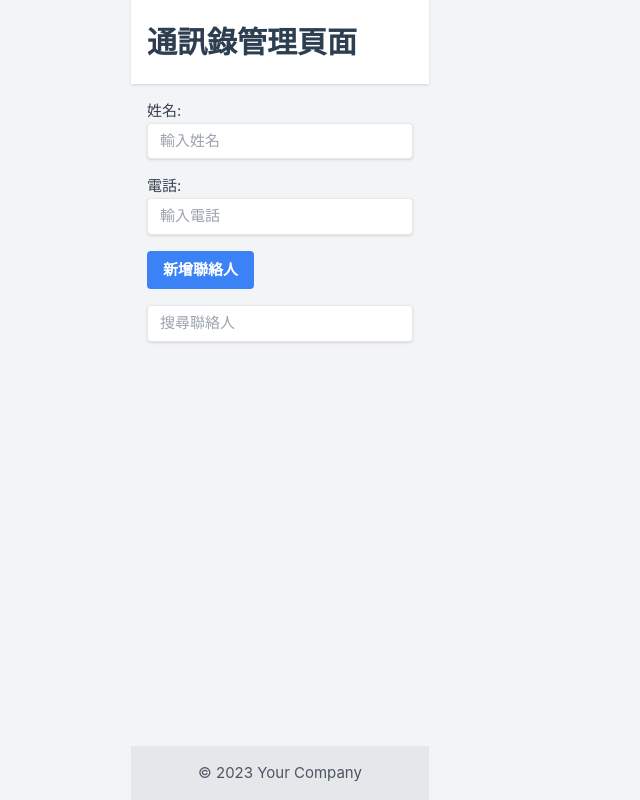
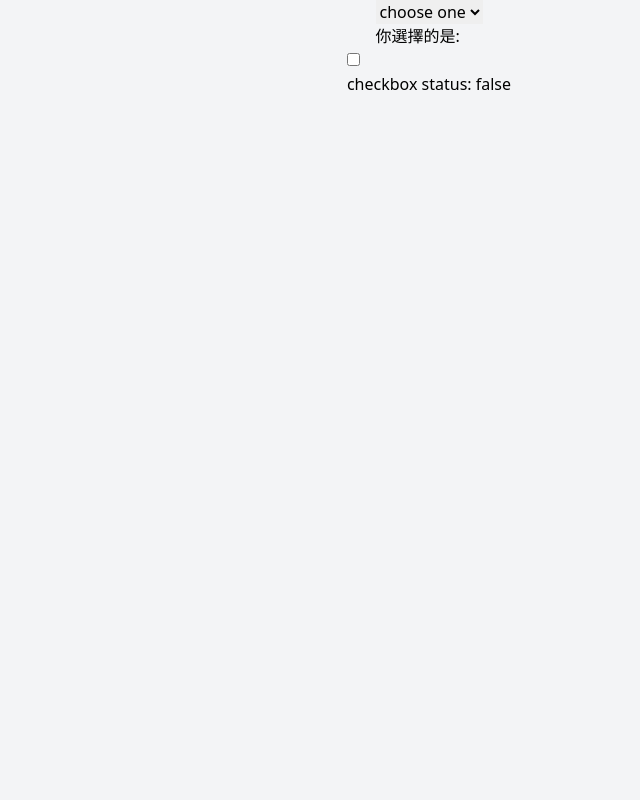
Before and after one commit to UranusLin/time-market, a Vue app: page / in a window 1280 px wide. Shown: the whole page, without its empty margins (211-851 px from the left). Built offline with nearby package versions, Linux system fonts and the light colour scheme.

Commit message:
update example

```diff
--- a/index.html
+++ b/index.html
@@ -4,7 +4,7 @@
     <meta charset="UTF-8" />
     <link rel="icon" href="/favicon.ico" />
     <meta name="viewport" content="width=device-width, initial-scale=1.0" />
-    <title>Vite App</title>
+    <title>Time market</title>
   </head>
   <body class="min-h-screen bg-gray-100">
     <div id="app"></div>
--- a/src/App.vue
+++ b/src/App.vue
@@ -1,56 +1,36 @@
 <script setup>
-import { RouterLink, RouterView } from 'vue-router'
-import HelloWorld from './components/HelloWorld.vue'
+import { ref } from 'vue'
+
+const name = ref('')
+const select = ref('')
+const checked = ref(false)
 </script>
 
 <template>
-  <div class="min-h-screen flex flex-col bg-gray-100">
-    <header class="bg-white shadow">
-      <div class="container mx-auto py-6 px-4">
-        <h1 class="text-3xl font-bold">通訊錄管理頁面</h1>
-      </div>
-    </header>
-    <main class="container mx-auto flex-1 p-4">
-      <form id="contactForm" class="mb-4">
-        <div class="mb-4">
-          <label for="name" class="block text-gray-700">姓名:</label>
-          <input
-            type="text"
-            id="name"
-            class="shadow appearance-none border rounded w-full py-2 px-3 text-gray-700 leading-tight focus:outline-none focus:shadow-outline"
-            placeholder="輸入姓名"
-          />
-        </div>
-        <div class="mb-4">
-          <label for="phone" class="block text-gray-700">電話:</label>
-          <input
-            type="text"
-            id="phone"
-            class="shadow appearance-none border rounded w-full py-2 px-3 text-gray-700 leading-tight focus:outline-none focus:shadow-outline"
-            placeholder="輸入電話"
-          />
-        </div>
-        <button
-          type="submit"
-          class="bg-blue-500 hover:bg-blue-700 text-white font-bold py-2 px-4 rounded focus:outline-none focus:shadow-outline"
-        >
-          新增聯絡人
-        </button>
-      </form>
-
+  <div class="flex items-center justify-center flex-col bg-gray-100">
+    <div v-if="checked">
       <input
+        v-model="name"
         type="text"
-        id="search"
-        class="shadow appearance-none border rounded w-full py-2 px-3 text-gray-700 leading-tight focus:outline-none focus:shadow-outline mb-4"
-        placeholder="搜尋聯絡人"
+        id="name"
+        class="shadow appearance-none border rounded w-300 py-2 px-3 text-gray-700 leading-tight focus:outline-none focus:shadow-outline"
+        placeholder="輸入姓名"
       />
-
-      <ul id="contactList" class="list-none p-0">
-        <!-- show contacts -->
-      </ul>
-    </main>
-    <footer class="bg-gray-200 py-4 text-center">
-      <p class="text-gray-600">&copy; 2023 Your Company</p>
-    </footer>
+      <p>你輸入的是: {{ name }}</p>
+    </div>
+    <div v-else>
+      <select v-model="select">
+        <option disabled value="">choose one</option>
+        <option>A</option>
+        <option>B</option>
+        <option>C</option>
+        <option>D</option>
+      </select>
+      <p>你選擇的是: {{ select }}</p>
+    </div>
+    <div>
+      <input type="checkbox" v-model="checked" />
+      <p>checkbox status: {{ checked }}</p>
+    </div>
   </div>
 </template>
--- a/src/main.js
+++ b/src/main.js
@@ -1,5 +1,3 @@
-import './assets/main.css'
-
 import { createApp } from 'vue'
 import { createPinia } from 'pinia'
 
```
